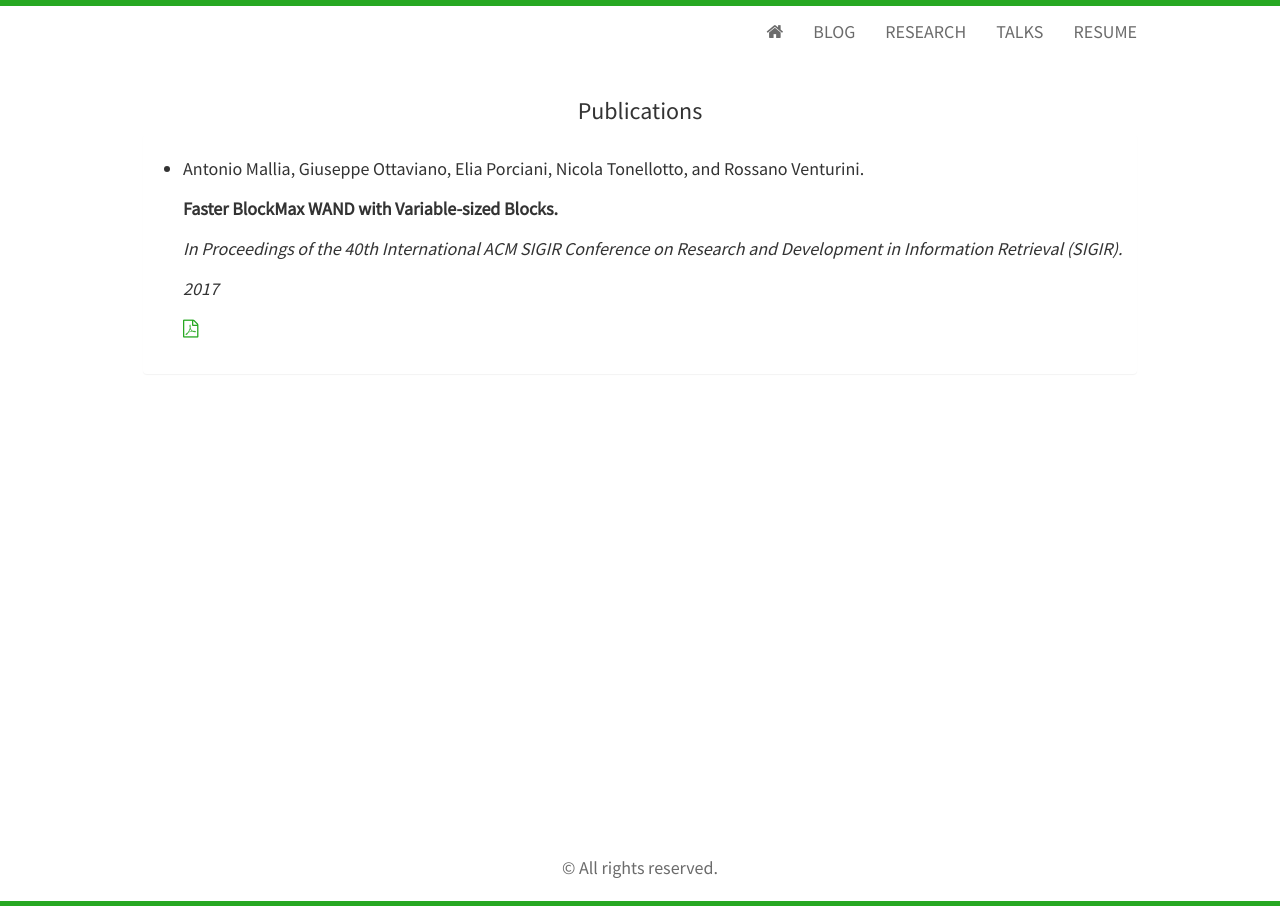
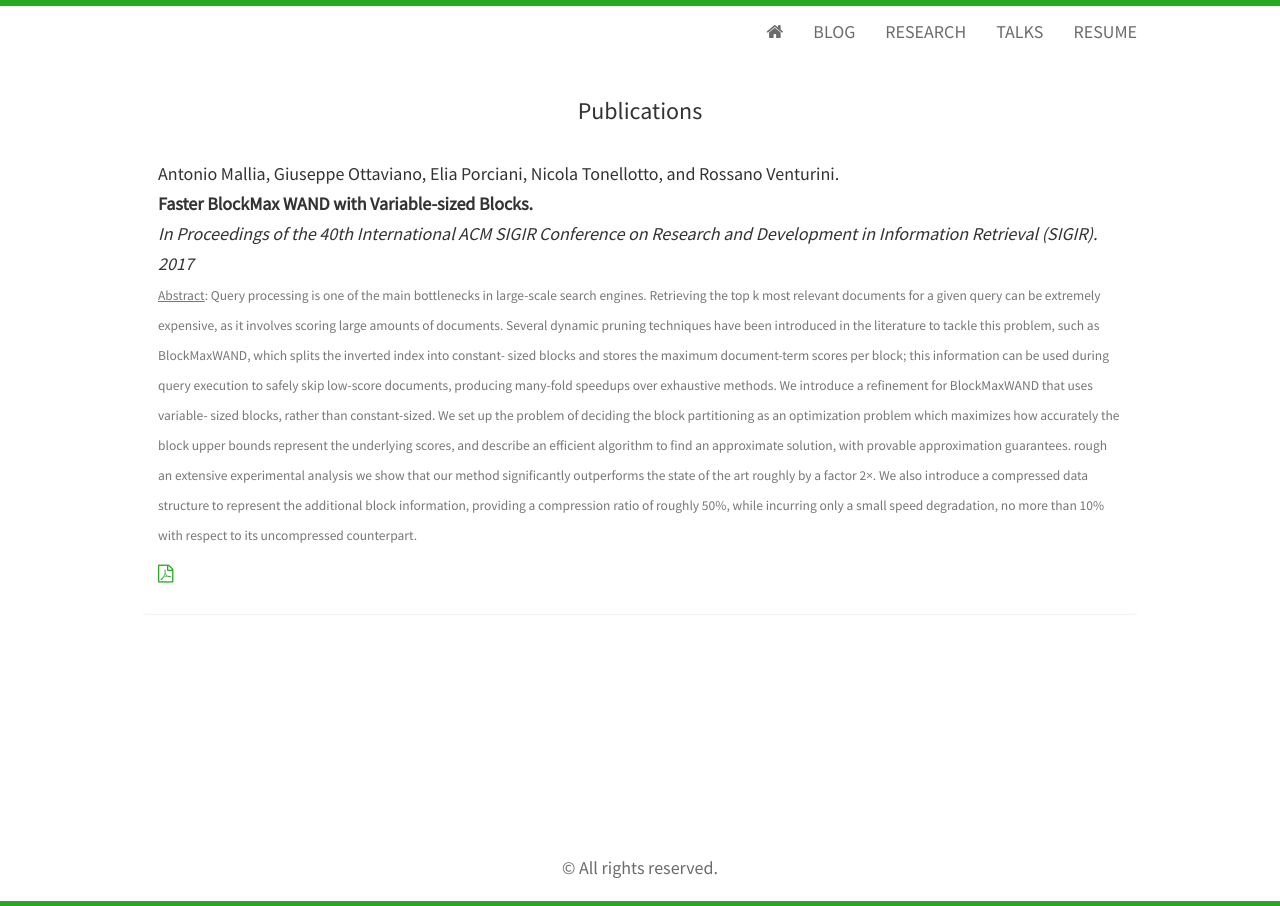
Before and after one commit to amallia/amallia.github.io, a Jekyll site: the page built from research.html, in a window 1280 px wide. Built offline with Jekyll 4.4.1, drawn with Linux system fonts in a browser that asks for light colours; nearby versions of some CDN libraries.

Commit message:
Improved research page

```diff
--- a/research.html
+++ b/research.html
@@ -8,16 +8,13 @@ title: Antonio Mallia's Blog
 </h3>
   <div class="panel panel-default">
     <div class="panel-body">
-		<div class="row">
-            <ul>
-                <li>
-                    <span class="paper-authors">Antonio Mallia, Giuseppe Ottaviano, Elia Porciani, Nicola Tonellotto, and Rossano Venturini.</span>
-                    <span class="paper-title">Faster BlockMax WAND with Variable-sized Blocks.</span>
-                    <span class="paper-publisher">In Proceedings of the 40th International ACM SIGIR Conference on Research and Development in Information Retrieval (SIGIR). 2017</span>
-                    <a href="{{ site.url }}/uploads/SIGIR17a.pdf"><i class="fa fa-file-pdf-o" aria-hidden="true"></i></a>
-                </li>
-            </ul>
-		</div>
+        <h5>
+            <span class="paper-authors">Antonio Mallia, Giuseppe Ottaviano, Elia Porciani, Nicola Tonellotto, and Rossano Venturini.</span>
+            <span class="paper-title">Faster BlockMax WAND with Variable-sized Blocks.</span>
+            <span class="paper-publisher">In Proceedings of the 40th International ACM SIGIR Conference on Research and Development in Information Retrieval (SIGIR). 2017</span>
+            <p> <small><u>Abstract</u>: Query processing is one of the main bottlenecks in large-scale search engines. Retrieving the top k most relevant documents for a given query can be extremely expensive, as it involves scoring large amounts of documents. Several dynamic pruning techniques have been introduced in the literature to tackle this problem, such as BlockMaxWAND, which splits the inverted index into constant- sized blocks and stores the maximum document-term scores per block; this information can be used during query execution to safely skip low-score documents, producing many-fold speedups over exhaustive methods. We introduce a refinement for BlockMaxWAND that uses variable- sized blocks, rather than constant-sized. We set up the problem of deciding the block partitioning as an optimization problem which maximizes how accurately the block upper bounds represent the underlying scores, and describe an efficient algorithm to find an approximate solution, with provable approximation guarantees. rough an extensive experimental analysis we show that our method significantly outperforms the state of the art roughly by a factor 2×. We also introduce a compressed data structure to represent the additional block information, providing a compression ratio of roughly 50%, while incurring only a small speed degradation, no more than 10% with respect to its uncompressed counterpart.</small></p>
+            <a href="{{ site.url }}/uploads/SIGIR17a.pdf"><i class="fa fa-file-pdf-o" aria-hidden="true"></i></a>
+        </h5>
 	</div>
   </div>
 </div>
```
